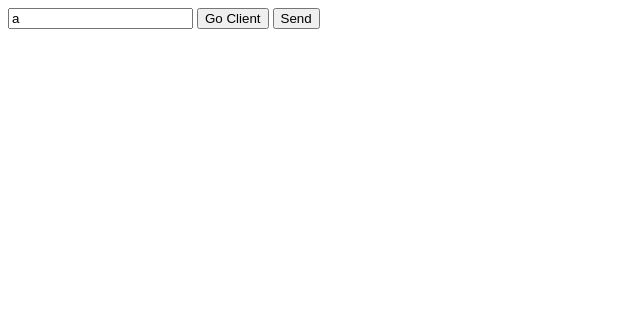
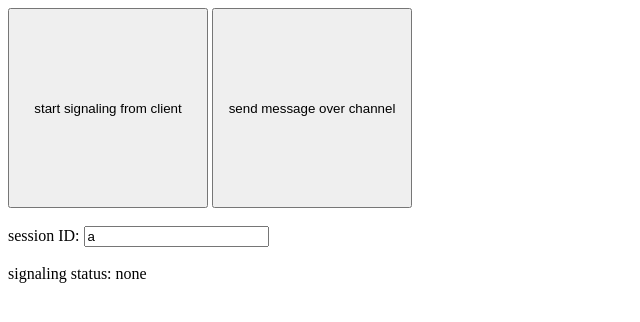
Before and after one commit to irubnich/rtc-poc, a website built with Vite: page browser-client/index.html in a window 1280 px wide. Shown: the whole page, without its empty margins (0-640 px from the left). Built offline with nearby package versions, Linux system fonts and the light colour scheme.

Commit message:
eye candy

```diff
--- a/browser-client/index.html
+++ b/browser-client/index.html
@@ -4,11 +4,24 @@
     <meta charset="UTF-8" />
     <meta name="viewport" content="width=device-width, initial-scale=1.0" />
     <title>Test</title>
+    <style>
+      #client-btn, #send-btn {
+        width: 200px;
+        height: 200px;
+      }
+    </style>
   </head>
   <body>
-    <input id="session" type="text" value="a" />
-    <button id="client-btn">Go Client</button>
-    <button id="send-btn">Send</button>
+    <button id="client-btn">start signaling from client</button>
+    <button id="send-btn">send message over channel</button>
+    <br><br>
+    session ID: <input id="session" type="text" value="a" />
+    <br><br>
+
+    <div>
+      signaling status: <span id="signaling-status">none</span>
+    </div>
+
     <script type="module" src="/main.js"></script>
   </body>
 </html>
--- a/browser-client/main.js
+++ b/browser-client/main.js
@@ -12,10 +12,9 @@ const config = {
   const pc = new RTCPeerConnection(config);
   pc.addTransceiver("audio")
 
+  let statusText = document.getElementById("signaling-status")
   pc.addEventListener('connectionstatechange', event => {
-    if (pc.connectionState === 'connected') {
-      console.log("CONNECTED")
-    }
+    statusText.innerHTML = pc.connectionState
   })
 
   let localChannel;
```
Also changed, not shown: 1 other file.
